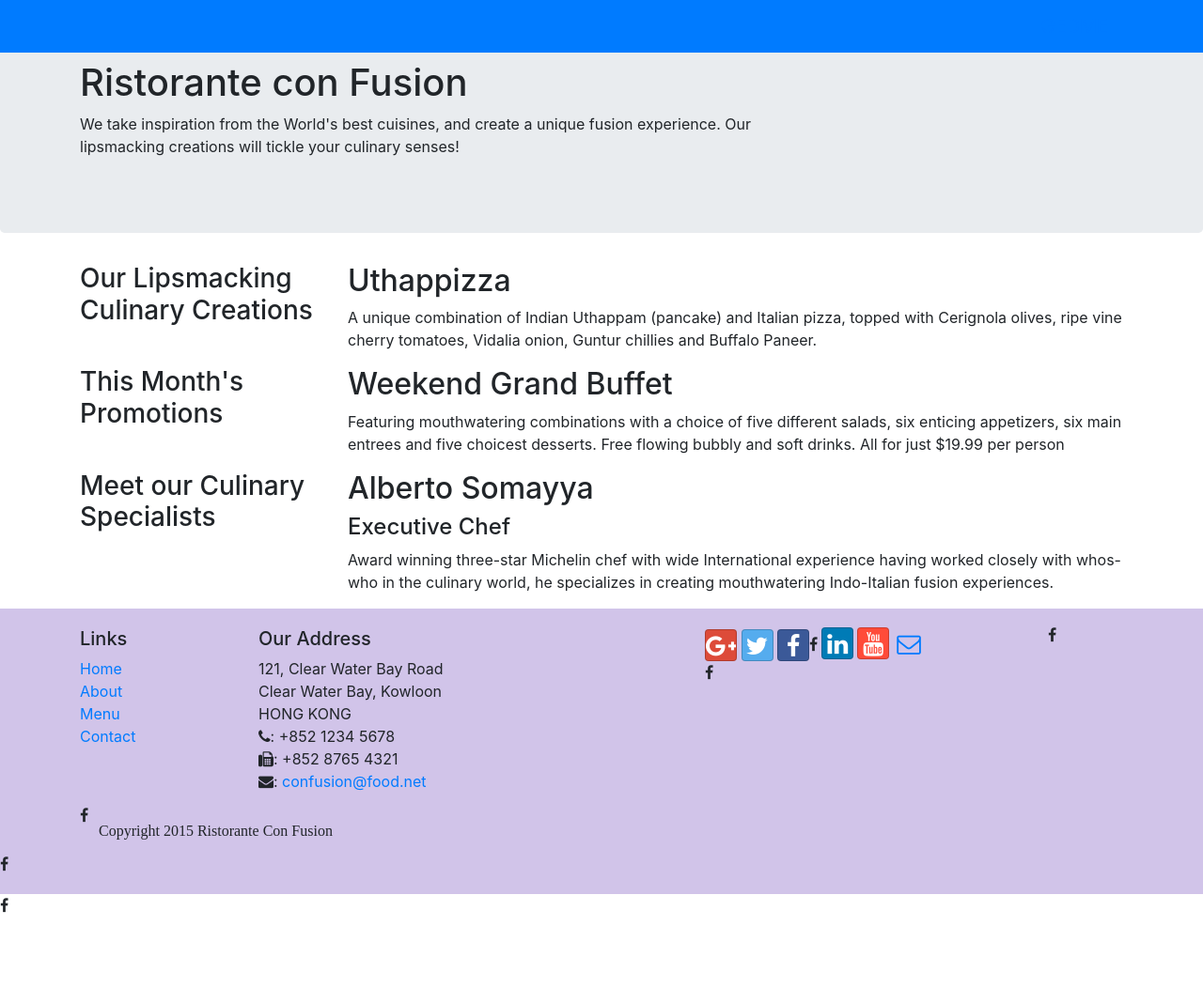
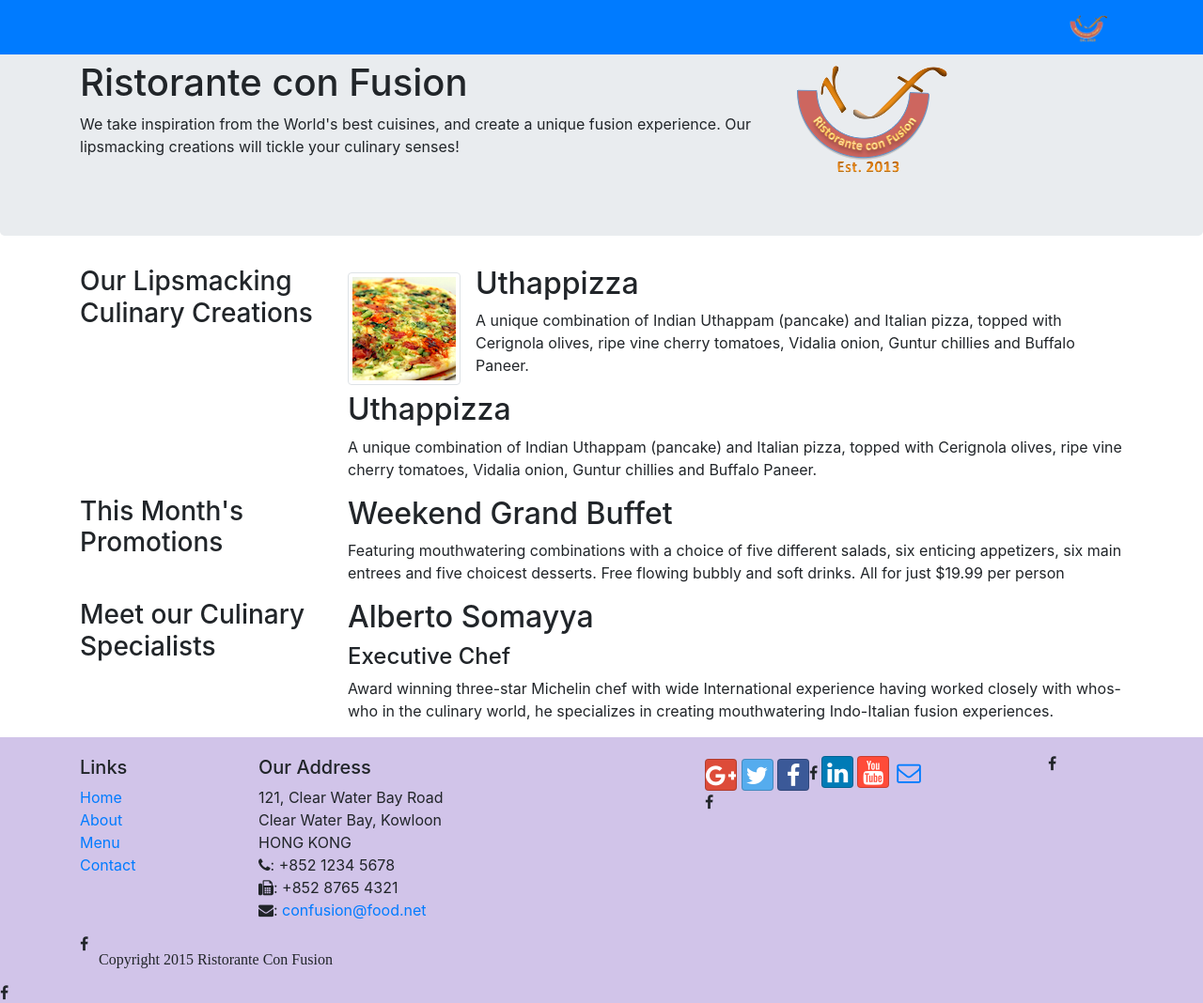
Before and after one commit to gedme/confusion, a website: page index.html in a window 1280 px wide. Shown: the top 1068 px of the page at 94% size. Before the commit the page ends 976 px from the top, so only its background shows below. Drawn offline with nearby package versions, Linux system fonts and the light colour scheme.

Commit message:
images and behave

```diff
--- a/index.html
+++ b/index.html
@@ -21,7 +21,8 @@
             <button class="navbar-toggler" type="button" data-toggle="collapse" data-target="#Navbar">
                 <span class="navbar-toggler-icon"></span>
             </button>
-            <a class= "navbar-brand" href="https://www.gedme.in">GEDME</a>
+            <a class= "navbar-brand" href="https://www.gedme.in"><a class="navbar-brand" href="#"><img src="img/logo.png" height="30" width="41"></a>
+            </a>
             <div class="collapse navbar-collapse" id="Navbar">
                 <ul class="navbar-nav">
                     <li class="nav-item active"><a class="nav-link" href="#"><span class="fa fa-home fa-lg"></span> Home</a></li>
@@ -40,7 +41,8 @@
                     <h1>Ristorante con Fusion</h1>
                     <p>We take inspiration from the World's best cuisines, and create a unique fusion experience. Our lipsmacking creations will tickle your culinary senses!</p>
                 </div>
-                <div class="col col-sm">
+                <div class="col col-sm align-self-center">
+                        <img src="img/logo.png" class="img-fluid">
                 </div>
             </div>
         </div>
@@ -52,6 +54,18 @@
                 <h3>Our Lipsmacking Culinary Creations</h3>
             </div>
             <div class="col-sm col-md flex-first">
+                    <div class="media">
+                            <img class="d-flex mr-3 img-thumbnail align-self-center"
+                                 src="img/uthappizza.png" alt="Uthappizza">
+                            <div class="media-body">
+                                <h2 class="mt-0">Uthappizza</h2>
+                                <p class="hidden-xs-down">A unique combination of Indian Uthappam (pancake) and
+                                  Italian pizza, topped with Cerignola olives, ripe vine
+                                  cherry tomatoes, Vidalia onion, Guntur chillies and
+                                  Buffalo Paneer.</p>
+                            </div>
+                        </div>
+
                 <h2>Uthappizza</h2>
                 <p>A unique combination of Indian Uthappam (pancake) and Italian pizza, topped with Cerignola olives, ripe vine cherry tomatoes, Vidalia onion, Guntur chillies and Buffalo Paneer.</p>
             </div>
```
Also changed, not shown: img/alberto.png (added), img/buffet.png (added), img/logo.png (added), img/uthappizza.png (added), 1 other file.
